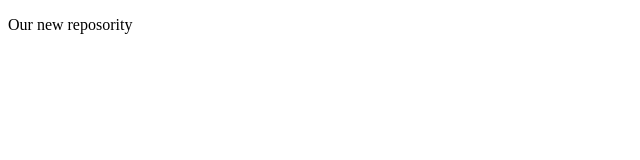
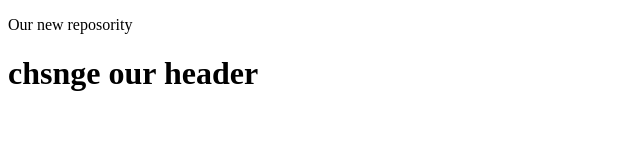
Before and after one commit to TanvirAhammed999/new-, a plain HTML site: page index.html in a window 1280 px wide. Shown: the whole page, without its empty margins (0-640 px from the left). Drawn offline with Linux system fonts and the light colour scheme.

Commit message:
added header

```diff
--- a/index.html
+++ b/index.html
@@ -8,5 +8,6 @@
 </head>
 <body>
     <P>Our new reposority</P>
+    <h1>chsnge our header</h1>
 </body>
 </html>
```
